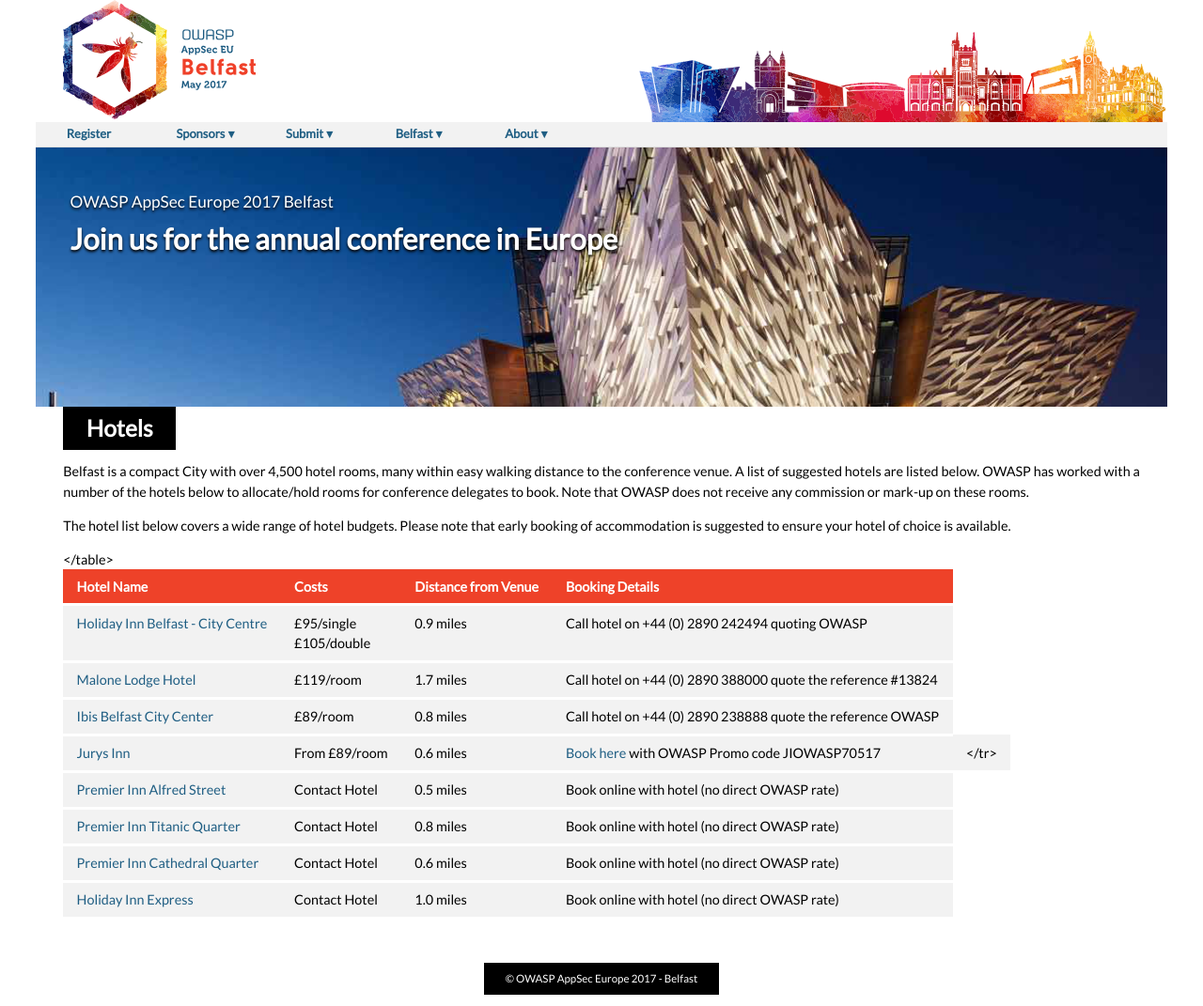
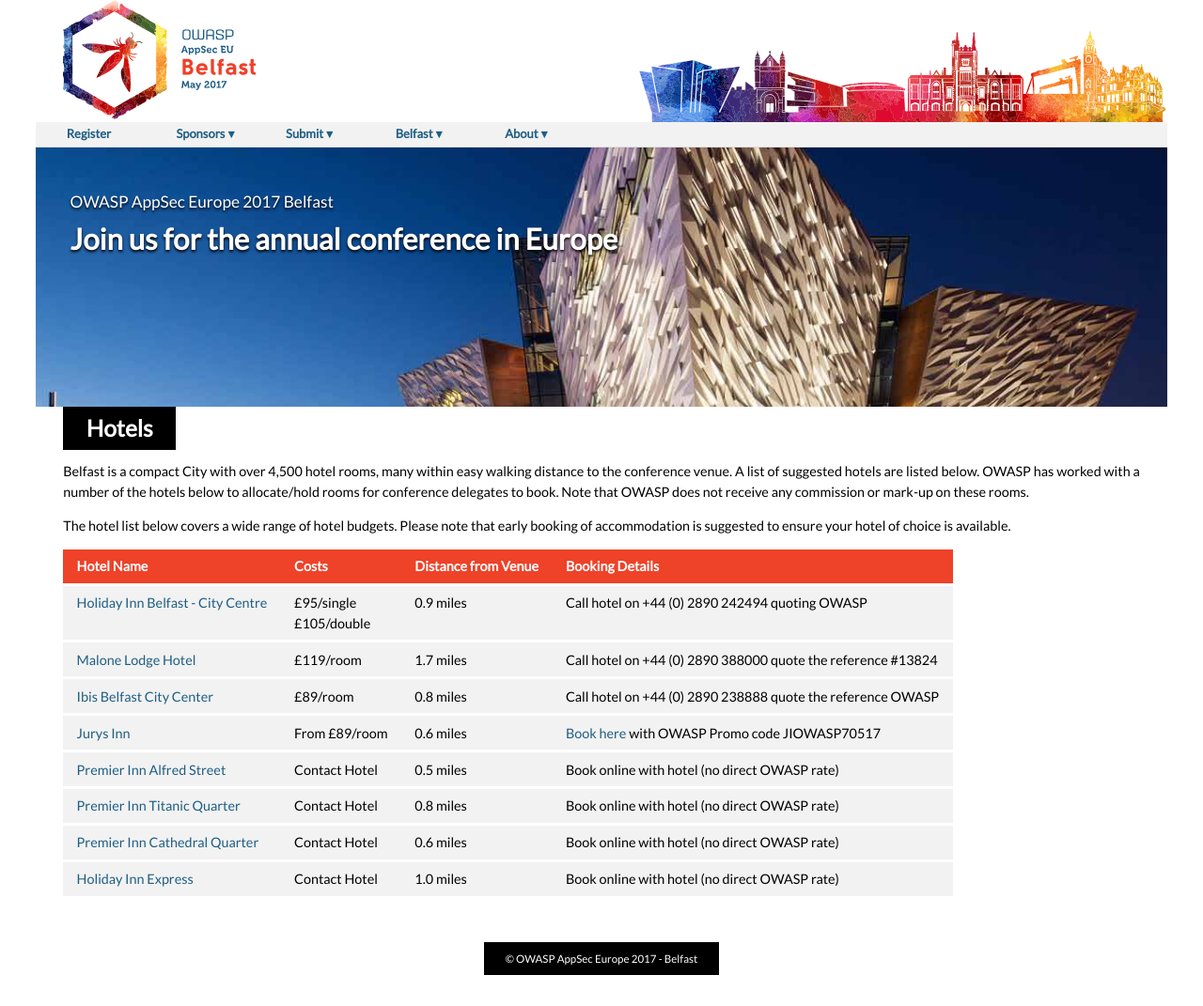
Before and after one commit to OWASP/AppSecEurope2017, a Jekyll site: the page built from belfast/hotel.md, in a window 1280 px wide. Shown: the whole page at 94% size. Built offline with Jekyll 4.4.1, drawn with Linux system fonts in a browser that asks for light colours; after the commit the page ends 1049 px from its top, so only the background shows below that.

Commit message:
Fixed a missing /

```diff
--- a/belfast/hotel.md
+++ b/belfast/hotel.md
@@ -16,7 +16,7 @@
 reference #13824</td></tr>
 <tr><td><a href="http://www.ibisbelfastcity.com/">Ibis Belfast City Center</a></td><td>£89/room</td><td>0.8 miles</td><td>Call hotel on +44 (0) 2890 238888 quote the reference OWASP
 </td></tr>
-<tr><td><a href="https://www.jurysinns.com/hotels/belfast">Jurys Inn</a></td><td>From £89/room</td><td>0.6 miles</td><td><a href="https://www.jurysinns.com/hotels/belfast?tmad=c&tmcampid=74&tmplaceref=e&tmclickref=jurys%20inn%20belfast&gclid=CMy33YLPnNACFUk6gQodfgMPGQ&gclsrc=aw.ds">Book here</a> with OWASP Promo code JIOWASP70517<td></tr>
+<tr><td><a href="https://www.jurysinns.com/hotels/belfast">Jurys Inn</a></td><td>From £89/room</td><td>0.6 miles</td><td><a href="https://www.jurysinns.com/hotels/belfast?tmad=c&tmcampid=74&tmplaceref=e&tmclickref=jurys%20inn%20belfast&gclid=CMy33YLPnNACFUk6gQodfgMPGQ&gclsrc=aw.ds">Book here</a> with OWASP Promo code JIOWASP70517</td></tr>
 <tr><td><a href="http://www.premierinn.com/gb/en/hotels/northern-ireland/antrim/belfast/belfast-city-centre-alfred-street.html">Premier Inn Alfred Street</a></td><td>Contact Hotel</td><td>0.5 miles</td><td>Book online with hotel (no direct OWASP rate)</td></tr>
 <tr><td><a href="http://www.premierinn.com/gb/en/hotels/northern-ireland/antrim/belfast/belfast-titanic-quarter.html">Premier Inn Titanic Quarter</a></td><td>Contact Hotel</td><td>0.8 miles</td><td>Book online with hotel (no direct OWASP rate)
 </td></tr>
```
